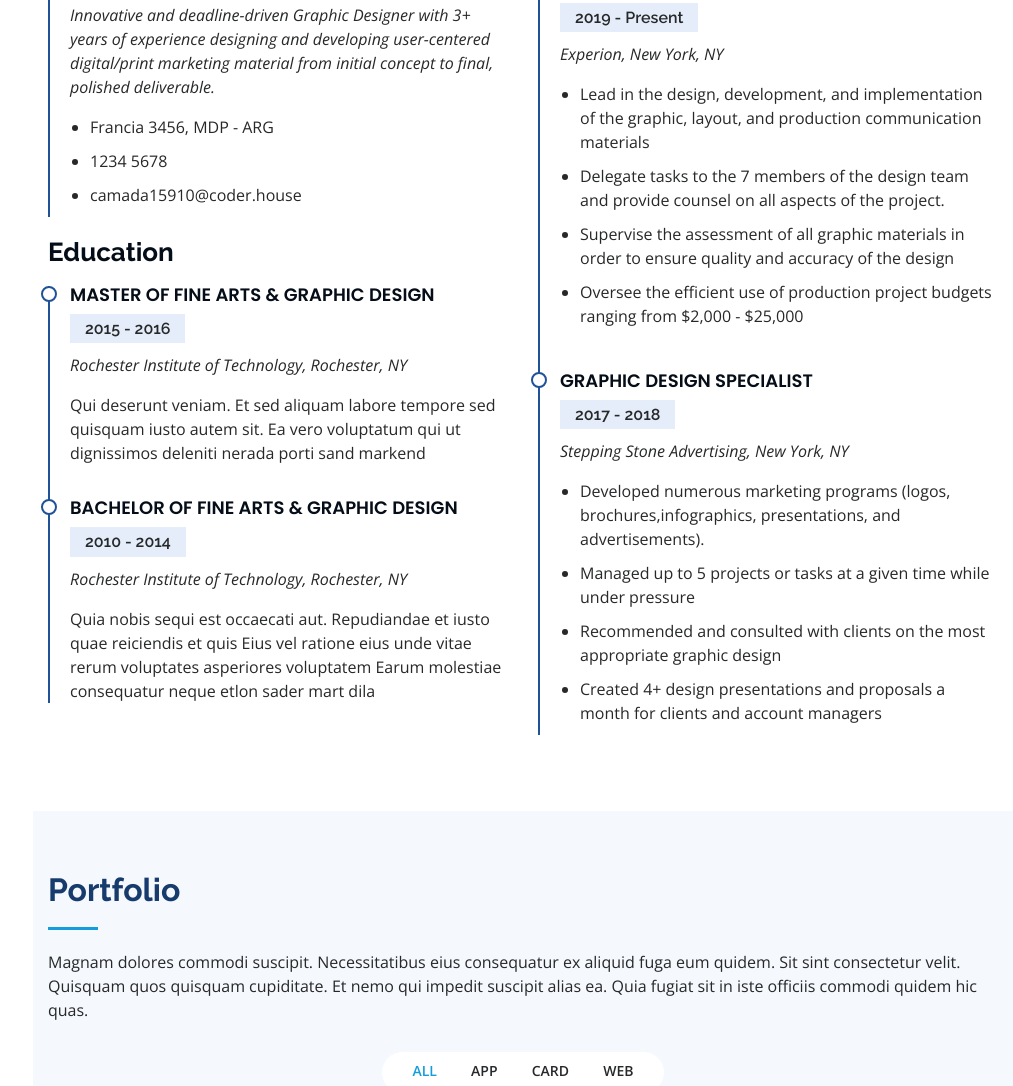
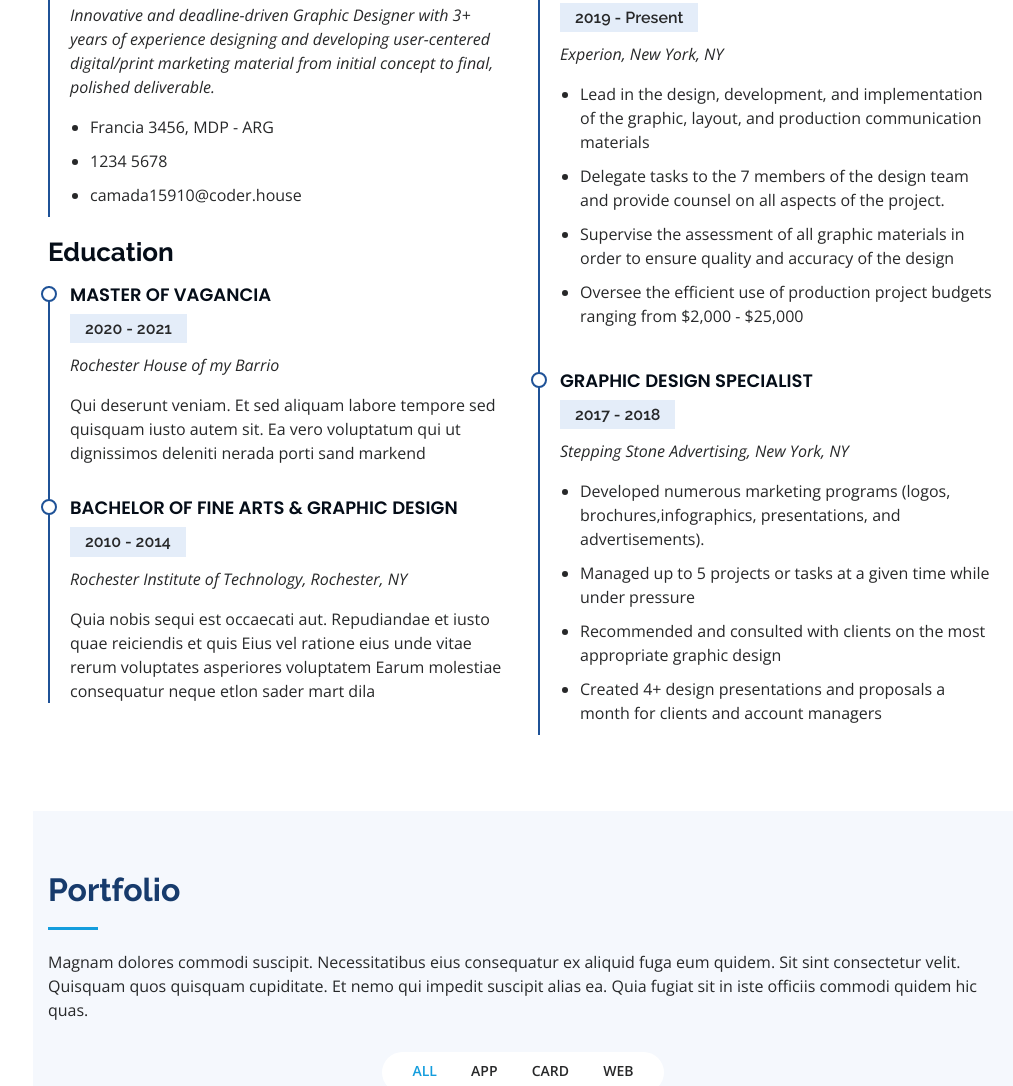
Before and after one commit to profeEma/clase15_c15910, a plain HTML site: page index.html in a window 1280 px wide. Shown: the part 1559-2645 px from the top of the page, without its empty margins (267-1280 px from the left). Drawn offline with nearby package versions, Linux system fonts and the light colour scheme.

Commit message:
modificaciones del resume

```diff
--- a/index.html
+++ b/index.html
@@ -156,9 +156,9 @@
 
             <h3 class="resume-title">Education</h3>
             <div class="resume-item">
-              <h4>Master of Fine Arts &amp; Graphic Design</h4>
-              <h5>2015 - 2016</h5>
-              <p><em>Rochester Institute of Technology, Rochester, NY</em></p>
+              <h4>Master of Vagancia</h4>
+              <h5>2020 - 2021</h5>
+              <p><em>Rochester House of my Barrio</em></p>
               <p>Qui deserunt veniam. Et sed aliquam labore tempore sed quisquam iusto autem sit. Ea vero voluptatum qui ut dignissimos deleniti nerada porti sand markend</p>
             </div>
             <div class="resume-item">
```
